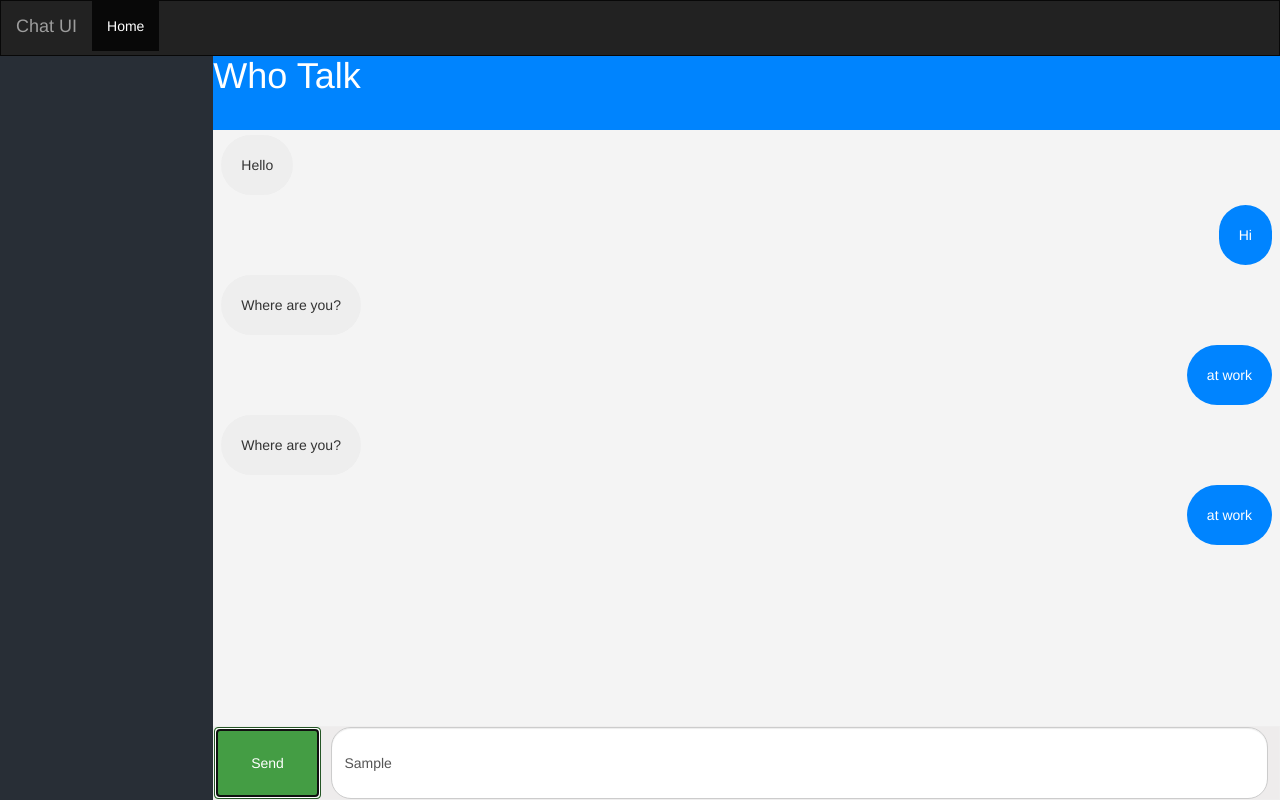
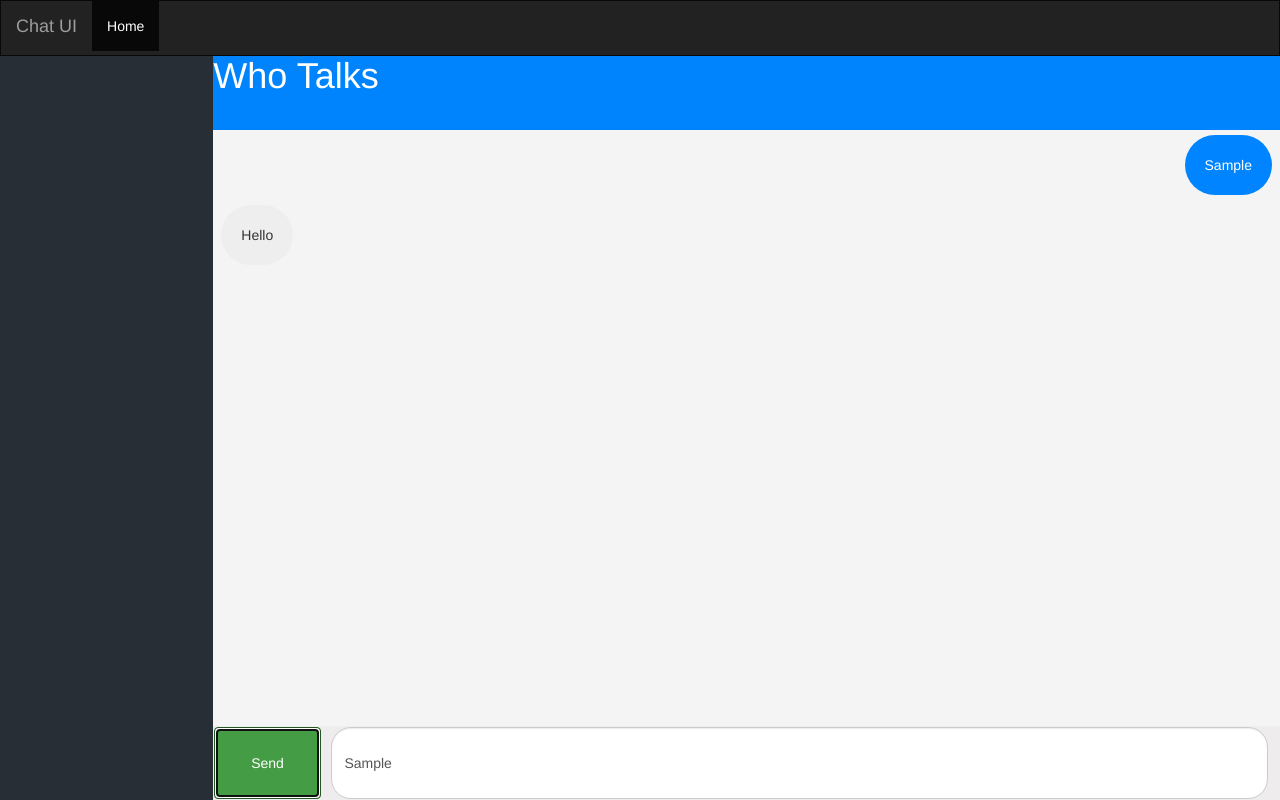
Before and after one commit to MeshalALbshry/Chat-UI, a plain HTML site: page index.html in a window 1280 px wide. Both pictures are taken after typing "Sample" into the empty fields and a click on the button "Send". Drawn offline with nearby package versions, Linux system fonts and the light colour scheme.

Commit message:
Add jquery and take inputs

```diff
--- /dev/null
+++ b/app.js
@@ -0,0 +1,7 @@
+$(document).ready(function(){
+    $("#btn-send").click(function(){
+        var input = $("#input-massage").val()
+        $("#msg").append('<li class="me">'+input+'</li>');
+        $("#msg").append('<li class="him">Hello</li>');
+    })
+});
--- a/index.html
+++ b/index.html
@@ -9,6 +9,7 @@
     <link rel="stylesheet" href="chat.css">
     <script src="https://ajax.googleapis.com/ajax/libs/jquery/3.3.1/jquery.min.js"></script>
     <script src="https://maxcdn.bootstrapcdn.com/bootstrap/3.3.7/js/bootstrap.min.js"></script>
+    <script src="app.js"></script>
 </head>
 
 <body>
@@ -30,17 +31,11 @@
     <div class="col-md-10" id="chat-window">
         <!-- Chat Window -->
         <div id="who-talk">
-            <h1 id="text-who-talk">Who Talk</h1>
+            <h1 id="text-who-talk">Who Talks</h1>
         </div>
 
         <div id="massages">
-            <ul class="msg-ui">
-                <li class="him">Hello</li>
-                <li class="me">Hi</li>
-                <li class="him">Where are you?</li>
-                <li class="me">at work</li>
-                <li class="him">Where are you?</li>
-                <li class="me">at work</li>
+            <ul class="msg-ui" id="msg">
             </ul>
         </div>
 
```
